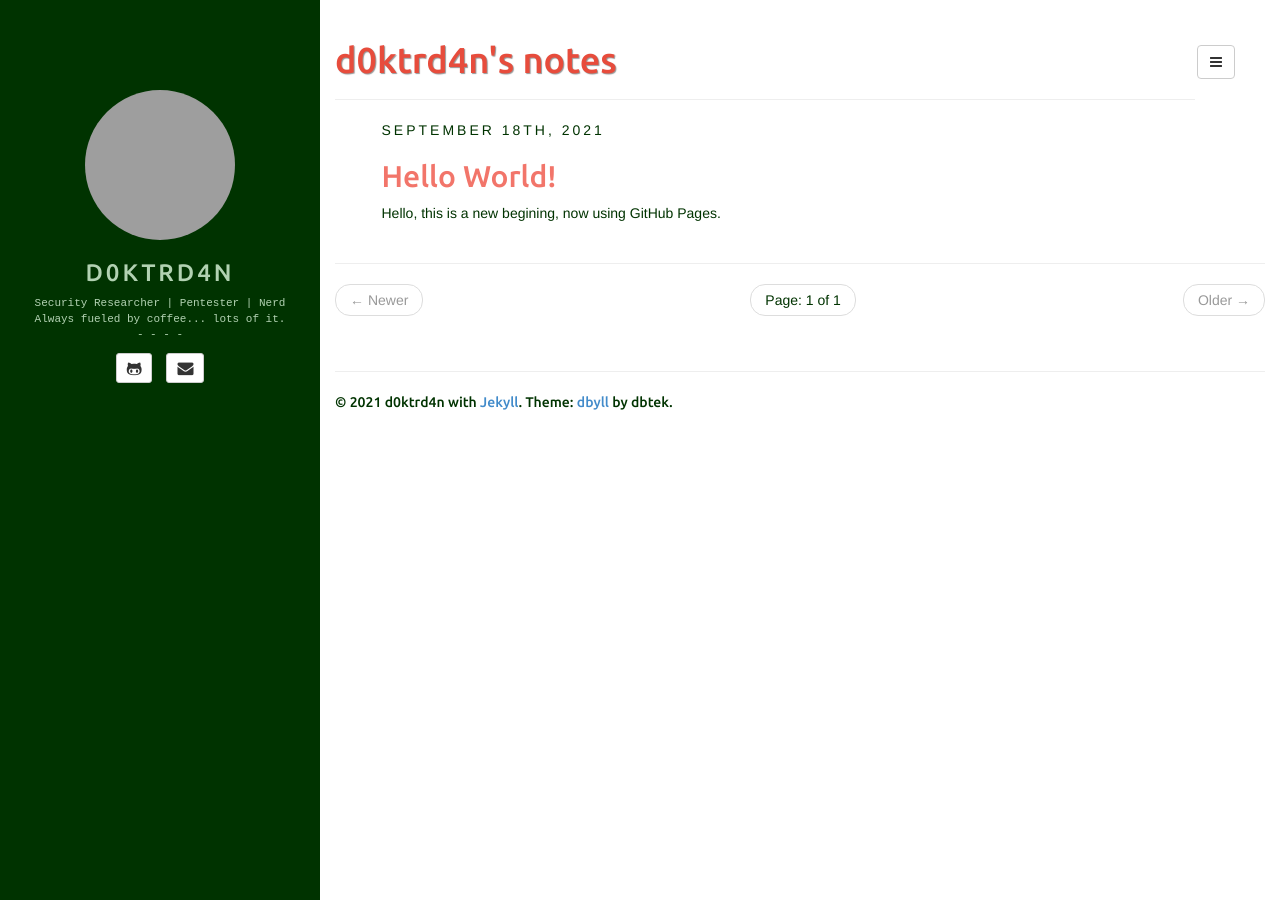
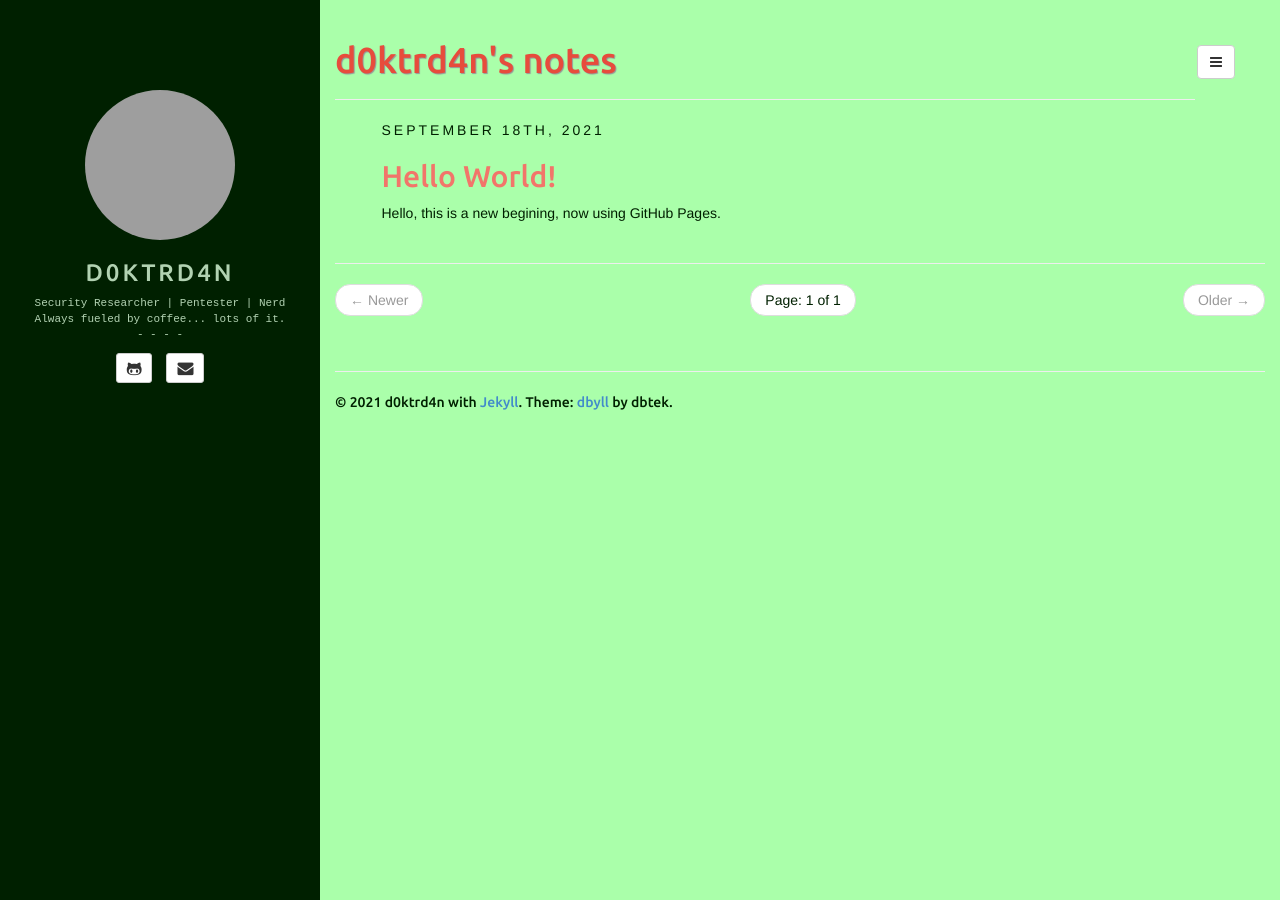
Before and after one commit to d0ktrd4n/d0ktrd4n.github.io, a Jekyll site: the page built from index.html, in a window 1280 px wide. Built offline with Jekyll 4.4.1, drawn with Linux system fonts in a browser that asks for light colours; the list of posts is cut into pages by our own code; grey boxes are pictures that could not be loaded.

Commit message:
Update style.css

```diff
--- a/assets/css/style.css
+++ b/assets/css/style.css
@@ -1,14 +1,15 @@
 @import url(//fonts.googleapis.com/css?family=Ubuntu:500&subset=latin,latin-ext);
 
 body{
-	color: #003300;
+	color: #002000;
+	background-color: #aaffaa;
 }
 
 .sidebar {
 	position: fixed;
 	top: 0px;
 	padding-top: 7%;
-	background-color: #003300;
+	background-color: #002000;
 	color: #b2d2b2;
 }
 
@@ -111,8 +112,8 @@ article {
 	padding: 0 5% 0;
 }
 
-article.home div a, article.home pre a { color: #003300; }
-article.home div a:hover, article.home pre a:hover { color: #003300; text-decoration: none; }
+article.home div a, article.home pre a { color: #002000; }
+article.home div a:hover, article.home pre a:hover { color: #002000; text-decoration: none; }
 article img { max-width: 100%; }
 
 h1,h2,h3,h4,h5,h6 { font-family: 'Ubuntu', sans-serif; }
```
